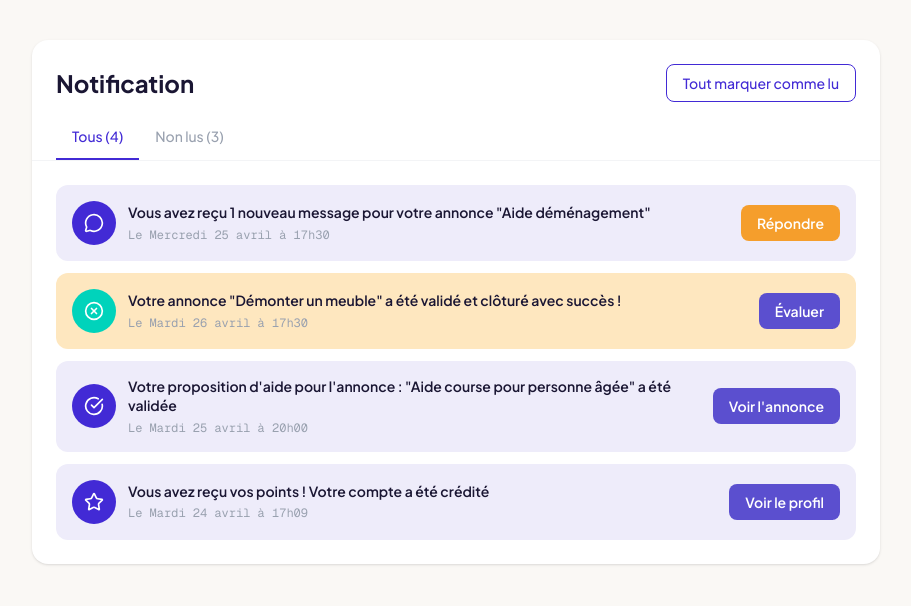
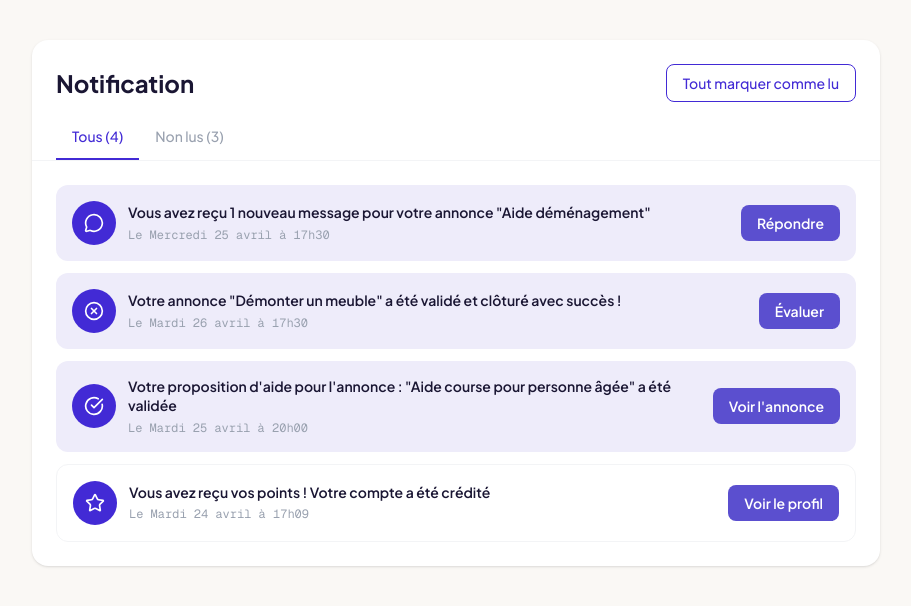
Before and after one commit to roxane-sarpi/U-Need, a React (Vite) app in the folder frontend/: page /notifications in a window 1280 px wide. Shown: the top 606 px of the page, without its empty margins (184-1095 px from the left). Built offline with nearby package versions, Linux system fonts and the light colour scheme.

Commit message:
adjust Tailwind classes to match design

```diff
--- a/frontend/src/pages/Notifications.jsx
+++ b/frontend/src/pages/Notifications.jsx
@@ -45,12 +45,12 @@ const INITIAL_NOTIFICATIONS = [
 ]
 
 function NotifRow({ notif }) {
-  const { icon: Icon, orangeRow, orangeBtn, text, date, btnLabel } = notif
+  const { icon: Icon, text, date, btnLabel, read } = notif
 
   return (
-    <div className={`flex items-center gap-3 rounded-xl p-4 ${orangeRow ? 'bg-accent-light' : 'bg-primary-soft'}`}>
+    <div className={`flex items-center gap-3 rounded-xl p-4 ${read ? 'bg-white border border-gray-100' : 'bg-primary-soft'}`}>
 
-      <div className={`w-11 h-11 rounded-full shrink-0 flex items-center justify-center ${orangeRow ? 'bg-accent' : 'bg-primary'}`}>
+      <div className="w-11 h-11 rounded-full shrink-0 flex items-center justify-center bg-primary">
         <Icon size={20} color="white" strokeWidth={2} />
       </div>
 
@@ -61,7 +61,7 @@ function NotifRow({ notif }) {
 
       <button
         className="font-sans shrink-0 rounded-lg px-4 py-2 text-sm font-semibold whitespace-nowrap hover:opacity-90 transition-opacity cursor-pointer"
-        style={{ color: 'white', backgroundColor: orangeBtn ? '#F59E2C' : '#5B4FCF' }}
+        style={{ color: 'white', backgroundColor: '#5B4FCF' }}
       >
         {btnLabel}
       </button>
```
